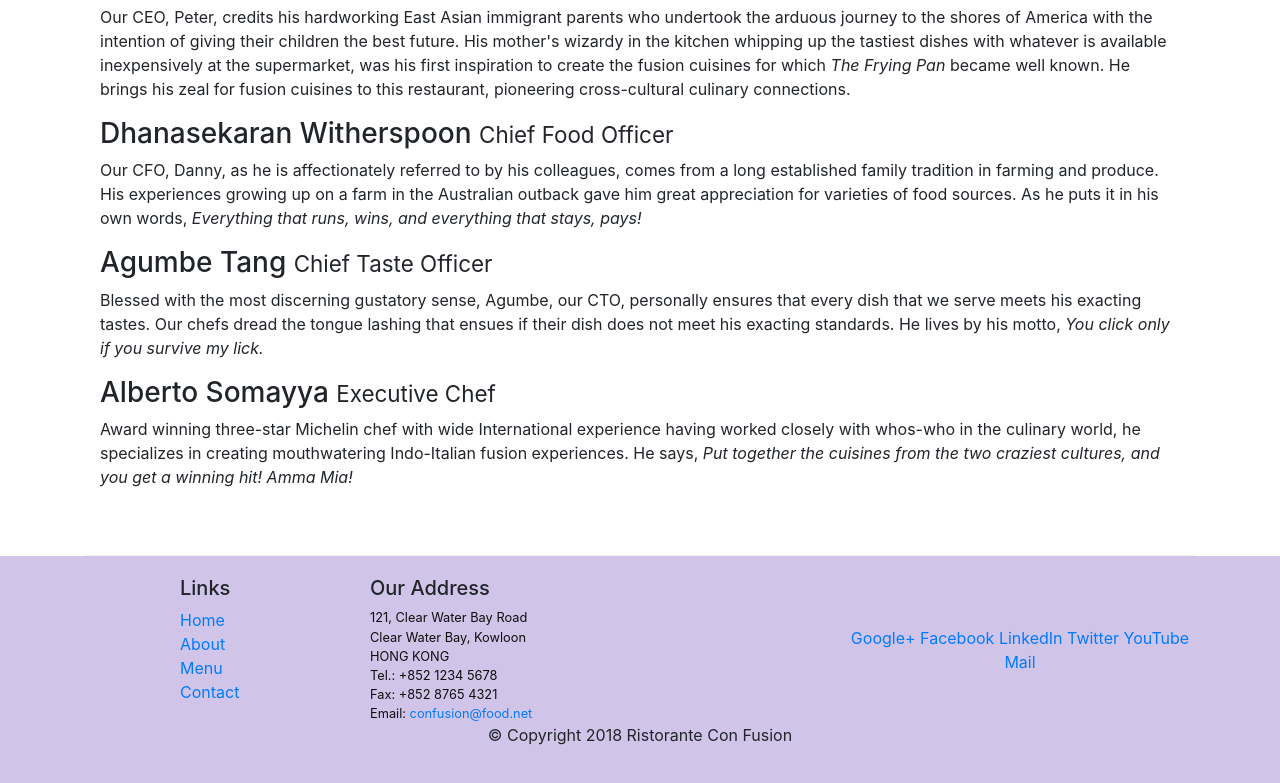
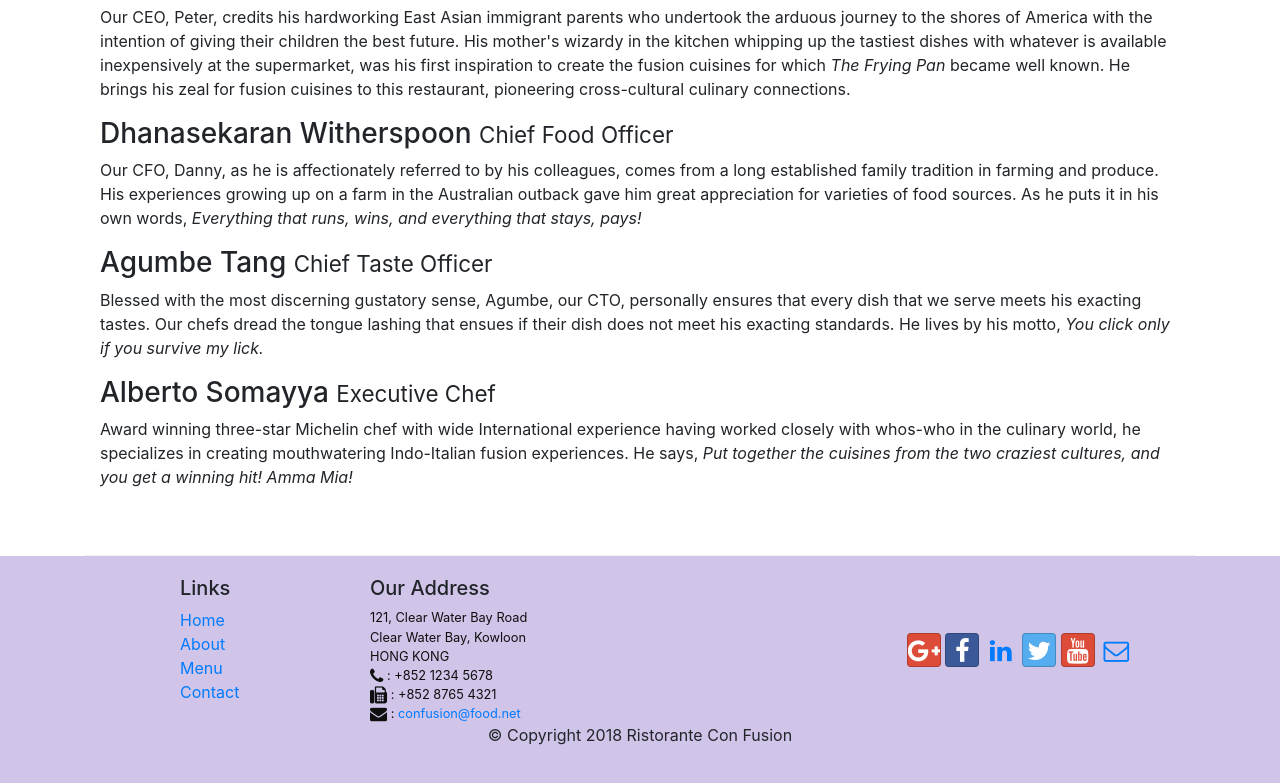
Before and after one commit to YungShen/Intro-to-Bootstrap, a website: page aboutus.html in a window 1280 px wide. Shown: the part 998-1781 px from the top of the page. Drawn offline with nearby package versions, Linux system fonts and the light colour scheme.

Commit message:
Icon fonts

```diff
--- a/aboutus.html
+++ b/aboutus.html
@@ -9,6 +9,8 @@
 
     <!-- Bootstrap CSS -->
     <link rel="stylesheet" href="node_modules/bootstrap/dist/css/bootstrap.min.css">
+    <link rel="stylesheet" href="node_modules/font-awesome/css/font-awesome.min.css">
+    <link rel="stylesheet" href="node_modules/bootstrap-social/bootstrap-social.css">
     <link rel="stylesheet" href="css/styles.css">
 
     <title>Ristorante Con Fusion: About Us</title>
@@ -24,10 +26,10 @@
             <a class="navbar-brand mr-auto" href="./index.html">Ristorante Con Fusion</a>
             <div class="collapse navbar-collapse" id="Navbar">
                <ul class="navbar-nav mr-auto">
-                   <li class="nav-item"><a class="nav-link" href="./index.html">Home</a></li>
-                   <li class="nav-item active"><a class="nav-link" href="#">About</a></li>
-                   <li class="nav-item"><a class="nav-link" href="#">Menu</a></li>
-                   <li class="nav-item"><a class="nav-link" href="#">Contact</a></li>
+                <li class="nav-item "><a class="nav-link" href="./index.html"><span class="fa fa-home fa-lg"></span> Home</a></li>
+                <li class="nav-item active"><a class="nav-link" href="#"><span class="fa fa-info fa-lg"></span> About</a></li>
+                <li class="nav-item"><a class="nav-link" href="#"><span class="fa fa-list fa-lg"></span> Menu</a></li>
+                <li class="nav-item"><a class="nav-link" href="#"><span class="fa fa-address fa-lg"></span> Contact</a></li>
                </ul>
             </div>
 
@@ -118,19 +120,19 @@
 		              121, Clear Water Bay Road<br>
 		              Clear Water Bay, Kowloon<br>
 		              HONG KONG<br>
-		              Tel.: +852 1234 5678<br>
-		              Fax: +852 8765 4321<br>
-		              Email: <a href="mailto:confusion@food.net">confusion@food.net</a>
+		              <i class="fa fa-phone fa-lg"></i> : +852 1234 5678<br>
+		              <i class="fa fa-fax fa-lg"></i> : +852 8765 4321<br>
+                      <i class="fa fa-envelope fa-lg"></i> : <a href="mailto:confusion@food.net">confusion@food.net</a>
 		           </address>
                 </div>
                 <div class="col-12 col-sm-4 align-self-center">
                     <div class="text-center">
-                        <a href="http://google.com/+">Google+</a>
-                        <a href="http://www.facebook.com/profile.php?id=">Facebook</a>
-                        <a href="http://www.linkedin.com/in/">LinkedIn</a>
-                        <a href="http://twitter.com/">Twitter</a>
-                        <a href="http://youtube.com/">YouTube</a>
-                        <a href="mailto:">Mail</a>
+                        <a class="btn btn-social-icon btn-google" href="http://google.com/+"><i class="fa fa-google-plus fa-lg"></i></a>
+                        <a class="btn btn-social-icon btn-facebook" href="http://www.facebook.com/profile.php?id="><i class="fa fa-facebook fa-lg"></i></a>
+                        <a class="btn btn-social-icon btn-linkedine" href="http://www.linkedin.com/in/"><i class="fa fa-linkedin fa-lg"></i></a>
+                        <a class="btn btn-social-icon btn-twitter" href="http://twitter.com/"><i class="fa fa-twitter fa-lg"></i></a>
+                        <a class="btn btn-social-icon btn-google" href="http://youtube.com/"><i class="fa fa-youtube fa-lg"></i></a>
+                        <a class="btn btn-social-icon" href="mailto:"><i class="fa fa-envelope-o fa-lg"></i></a>
                     </div>
                 </div>
            </div>
--- a/package.json
+++ b/package.json
@@ -15,6 +15,8 @@
   },
   "dependencies": {
     "bootstrap": "^4.0.0",
+    "bootstrap-social": "^5.1.1",
+    "font-awesome": "^4.7.0",
     "jquery": "^3.3.1",
     "popper.js": "^1.12.9"
   }
```
Also changed, not shown: index.html (+15 -13 lines), 1 other file.
